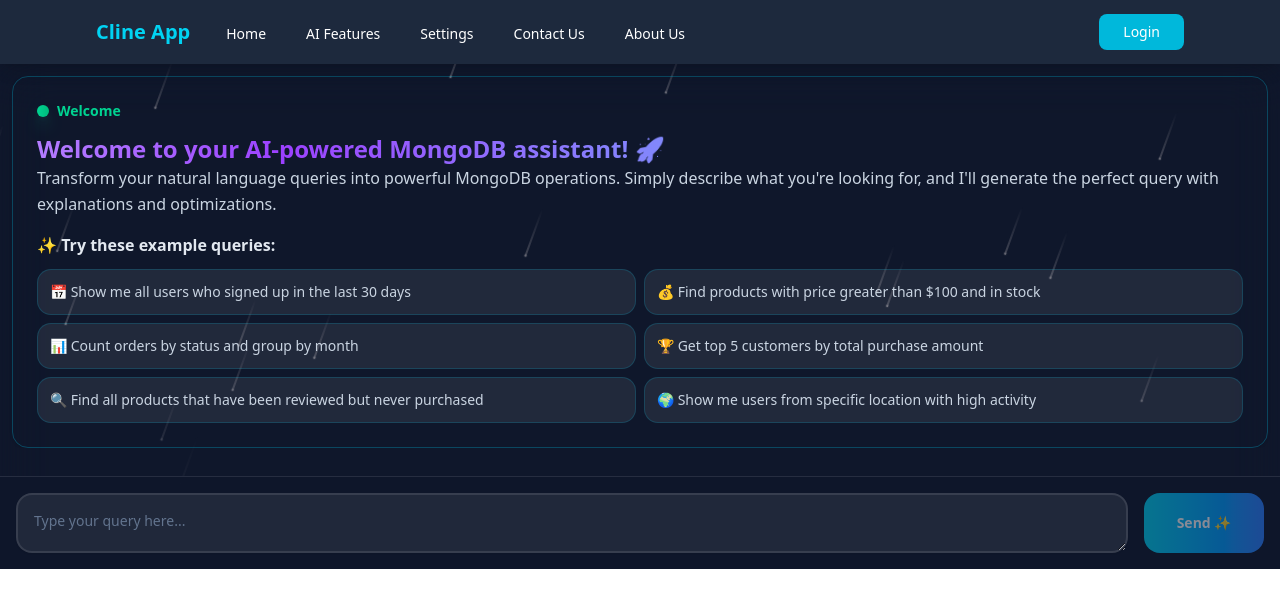
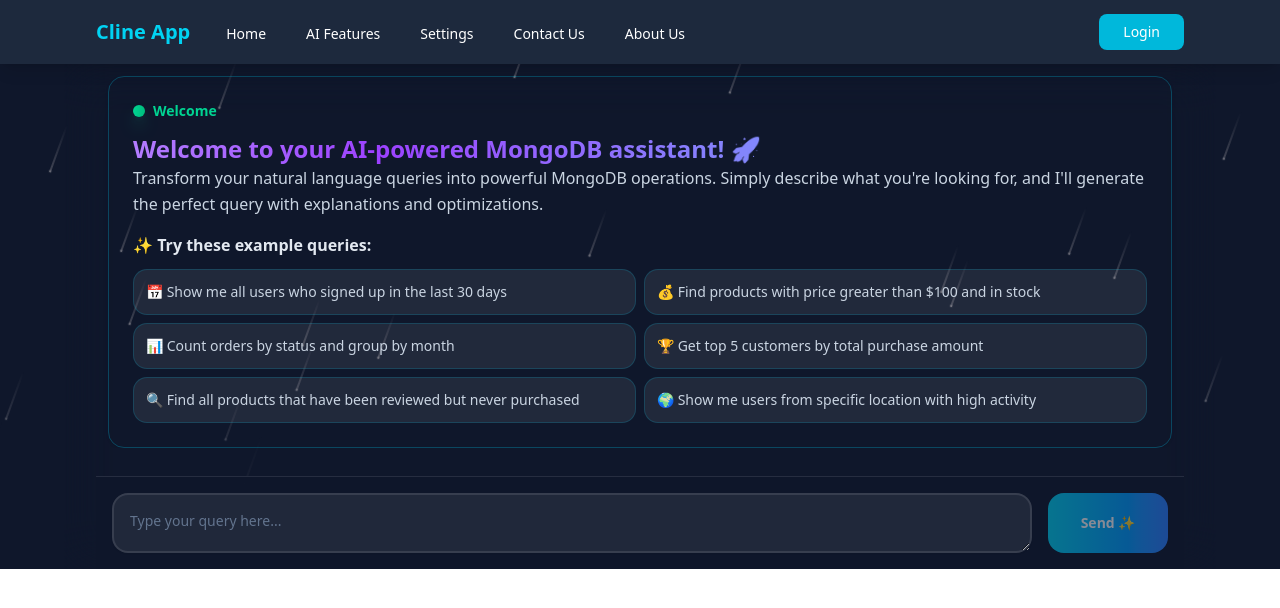
Before and after one commit to AlishaQuaser/ai-app-web, a Next.js app: page /ai-features in a window 1280 px wide. Shown: the top 608 px of the page. Built offline with nearby package versions, Linux system fonts and the light colour scheme.

Commit message:
add files

```diff
--- a/src/app/ai-features/page.tsx
+++ b/src/app/ai-features/page.tsx
@@ -3,7 +3,7 @@ import MongoDBAIAssistant from '@/components/MongoDBAIAssistant';
 
 export default function AIFeatures() {
   return (
-    <main className="overflow-hidden bg-slate-900">
+    <main className="overflow-hidden bg-slate-900 ">
       <MongoDBAIAssistant />
     </main>
   );
--- a/src/components/MongoDBAIAssistant.tsx
+++ b/src/components/MongoDBAIAssistant.tsx
@@ -88,7 +88,7 @@ const MongoDBAIAssistant: React.FC = () => {
   ];
 
   return (
-    <div className=" backdrop-blur-xl text-white flex flex-col relative">
+    <div className=" backdrop-blur-xl text-white flex flex-col relative max-w-6xl mx-auto px-4 sm:px-6 lg:px-8">
       {/* Background Effects */}
       <Meteors number={20} className="absolute inset-0" />
       {/* <Particles className="absolute inset-0" /> */}
```
